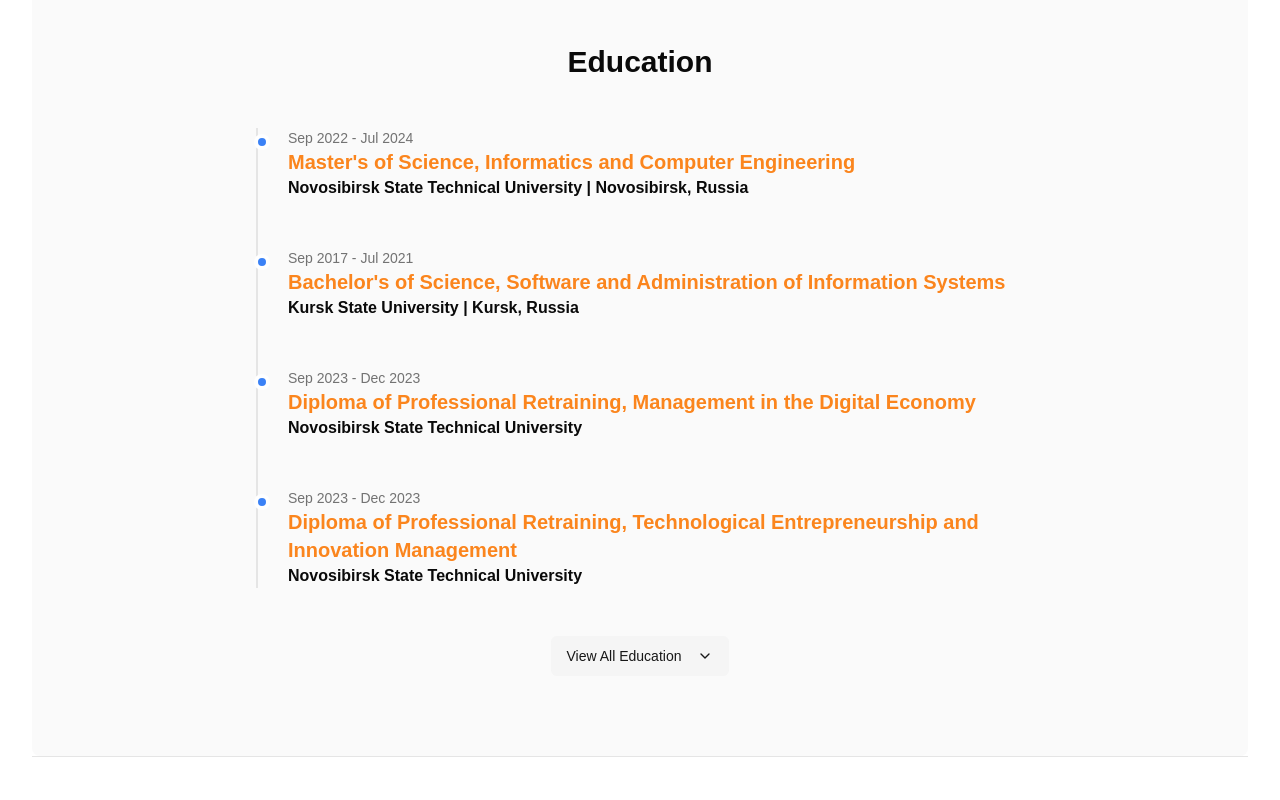
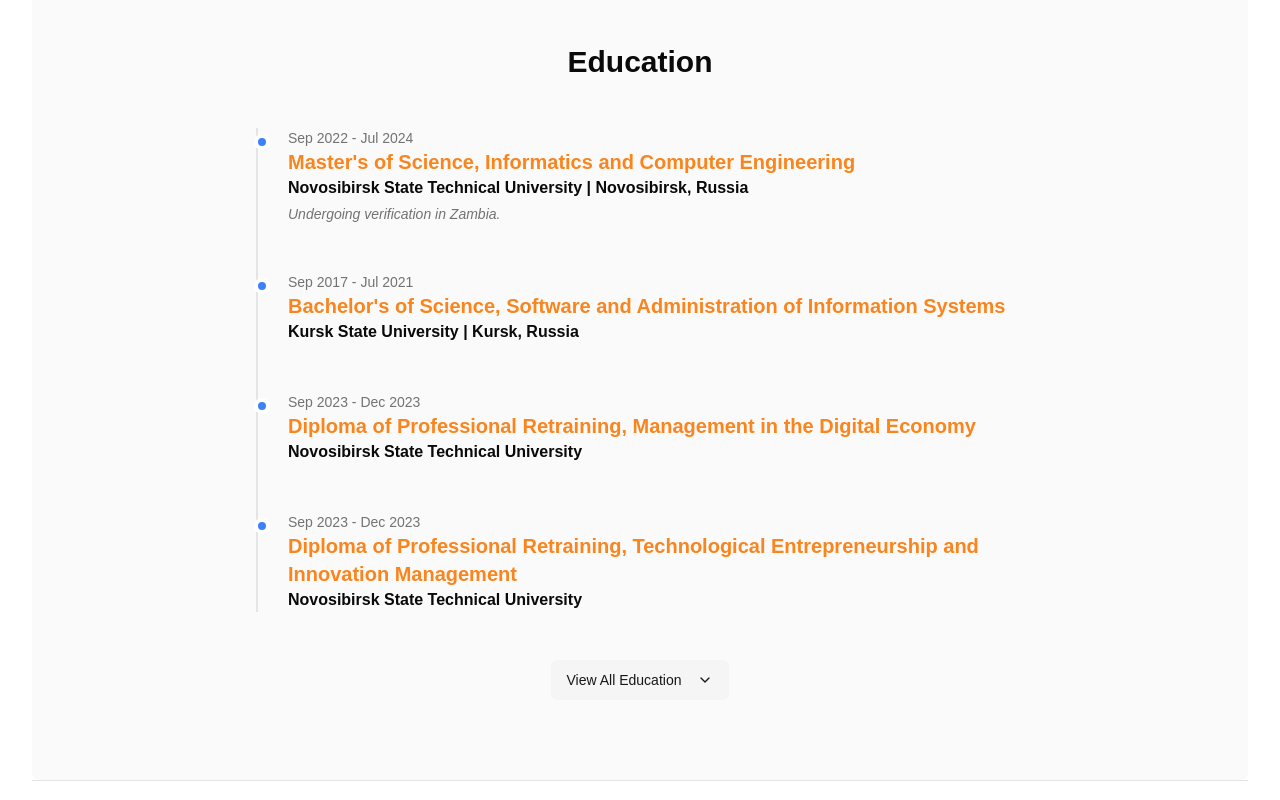
Before and after one commit to MS0C54073/muzoprof, a Next.js app: page / in a window 1280 px wide. Shown: the part 3100-3900 px from the top of the page. Built offline with nearby package versions, Linux system fonts and the light colour scheme.

Commit message:
Under Education, indicate somewhere that this is still undergoing verifi

```diff
--- a/src/app/page.tsx
+++ b/src/app/page.tsx
@@ -197,6 +197,7 @@ const education = [
         degree: "Master's of Science, Informatics and Computer Engineering",
         university: "Novosibirsk State Technical University | Novosibirsk, Russia",
         duration: "Sep 2022 - Jul 2024",
+        note: "Undergoing verification in Zambia."
     },
     {
         degree: "Bachelor's of Science, Software and Administration of Information Systems",
@@ -352,8 +353,6 @@ export default function Home() {
 
             if (file) {
                 attachmentName = file.name;
-                const { getStorage, ref, uploadBytes, getDownloadURL } = await import('firebase/storage');
-                const storage = getStorage(app);
                 const storageRef = ref(storage, `orders/${Date.now()}_${attachmentName}`);
                 await uploadBytes(storageRef, file);
                 attachmentUrl = await getDownloadURL(storageRef);
@@ -386,19 +385,19 @@ export default function Home() {
 
             const result = await response.json();
 
-            if (!result.success) {
+            if (!response.ok || !result.success) {
                 // The data is saved, but email failed. Inform user, but it's not a total failure.
                 console.warn("Firestore save succeeded, but email notification failed.", result.message);
                 toast({
                     variant: 'default',
                     title: 'Request Submitted (Email Failed)',
-                    description: "Your request was saved, but the email notification could not be sent. I will still get back to you!"
+                    description: result.message || "Your request was saved, but the email notification could not be sent. I will still get back to you!"
                 });
             } else {
                  toast({
                     variant: 'success',
                     title: 'Request Submitted!',
-                    description: "Thank you! Your request has been sent and I will get back to you shortly."
+                    description: result.message || "Thank you! Your request has been sent and I will get back to you shortly."
                 });
             }
 
@@ -548,6 +547,7 @@ export default function Home() {
                         degree: "MSc, Informatics and Computer Engineering",
                         university: "Novosibirsk State Technical University, Russia",
                         duration: "Sep 2022 - Jul 2024",
+                        details: "Undergoing verification in Zambia."
                     },
                     {
                         degree: "Bachelor's of Science, Software and Administration of Information Systems",
@@ -1014,6 +1014,9 @@ export default function Home() {
                 <p className="text-sm text-muted-foreground">{edu.duration}</p>
                 <h3 className="text-xl font-bold text-accent">{edu.degree}</h3>
                 <p className="font-semibold text-foreground">{edu.university}</p>
+                {edu.note && (
+                  <p className="text-sm text-muted-foreground italic mt-1">{edu.note}</p>
+                )}
               </div>
             ))}
           </div>
```
